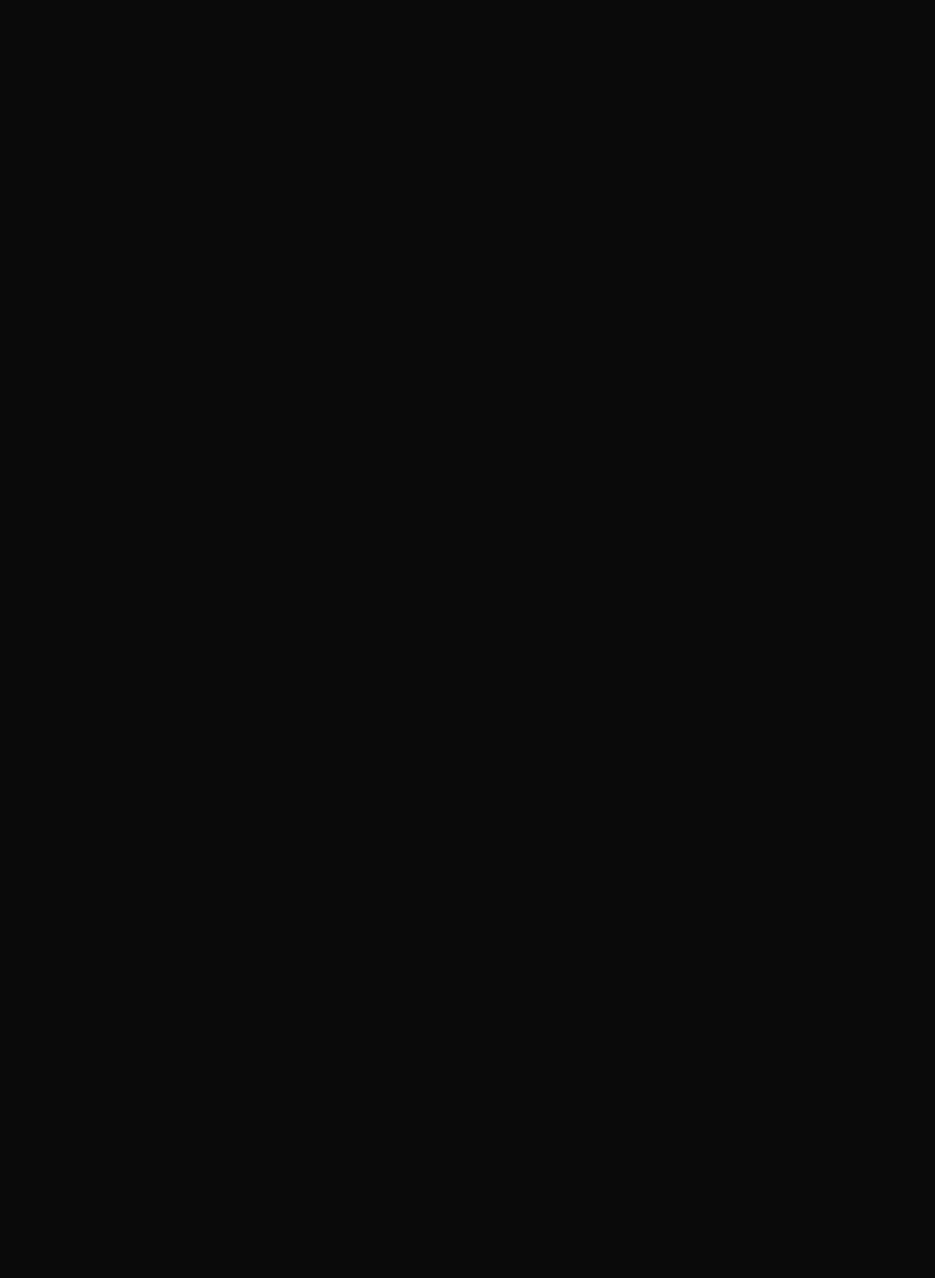
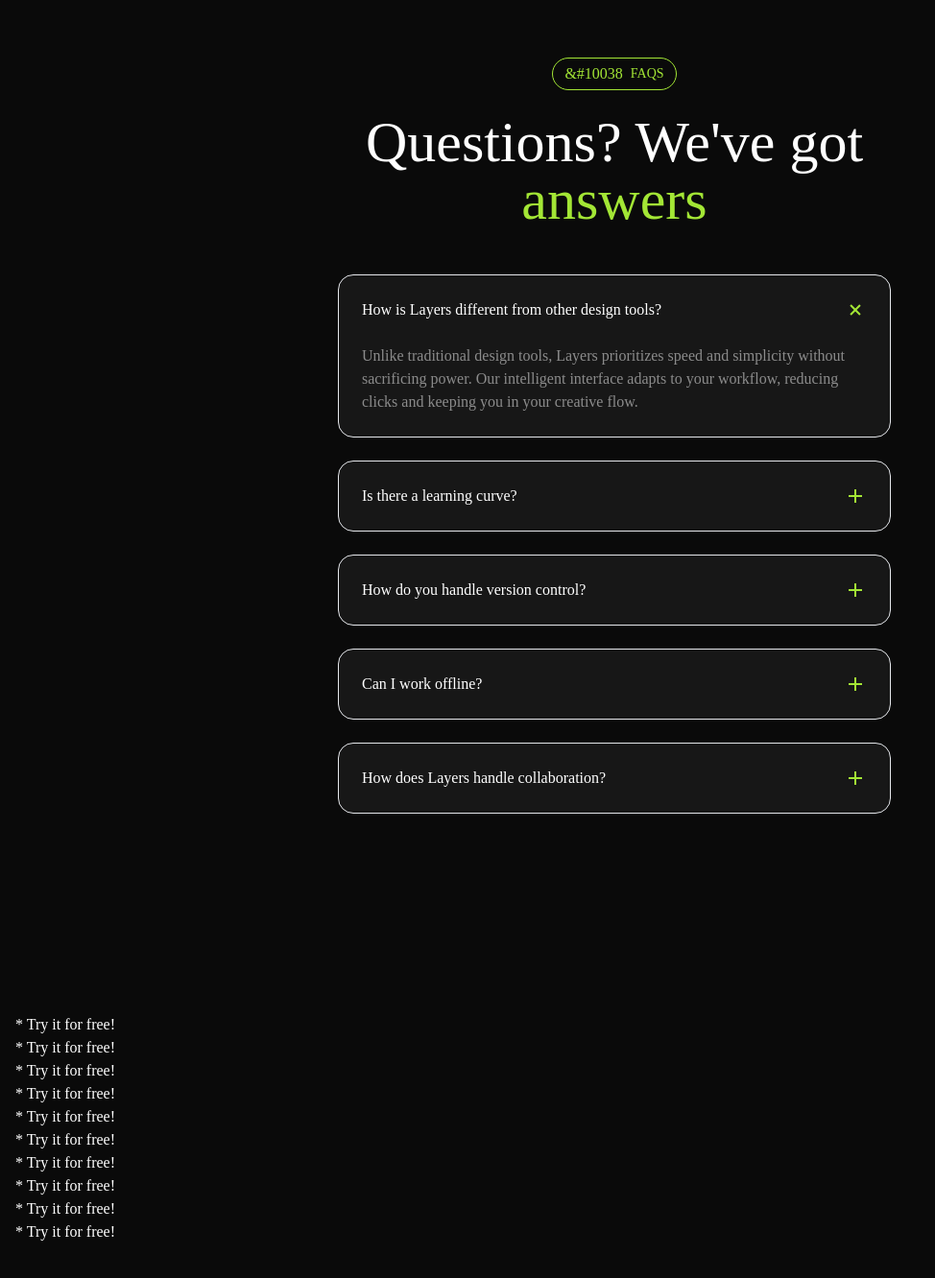
Before and after one commit to Sarthak-builds/InfraDocs, a Next.js app: page / in a window 1280 px wide. Shown: the part 3853-5185 px from the top of the page at 96% size, without its empty margins (0-974 px from the left). Before the commit the page ends 3817 px from the top, so only its background shows below. Built offline with nearby package versions, Linux system fonts and the light colour scheme; a web font is replaced by a local one.

Commit message:
added FAQs

```diff
--- a/src/app/page.tsx
+++ b/src/app/page.tsx
@@ -4,7 +4,8 @@
 import Introduction from "@/sections/Introduction";
 import Features from "@/sections/Features";
 import Integrations from "@/sections/Integrations";
-
+import Faqs from "@/sections/Faqs";
+import CallToAction from "@/sections/CallToAction";
 
 export default function Home() {
     return (
@@ -15,6 +16,8 @@
         <Introduction></Introduction>
         <Features></Features>
         <Integrations></Integrations>
+        <Faqs></Faqs>
+        <CallToAction></CallToAction>
         </>
     )
 }
--- a/src/sections/CallToAction.tsx
+++ b/src/sections/CallToAction.tsx
@@ -1,3 +1,16 @@
+
+
 export default function CallToAction() {
-    return <div>Call To Action</div>;
+    return <section className="py-24">
+        <div className="overflow-x-clip p-4 ">
+            <div>
+        {Array.from({length:10}).map((_,i)=> (
+  <div key={i}>
+            <span>*</span>
+            <span> Try it for free!</span>
+        </div>
+        ))}
+      </div>
+      </div>
+    </section>;
 }
--- a/src/sections/Faqs.tsx
+++ b/src/sections/Faqs.tsx
@@ -1,3 +1,6 @@
+import Tag from "@/components/Tag";
+import { twMerge } from "tailwind-merge";
+
 const faqs = [
     {
         question: "How is Layers different from other design tools?",
@@ -22,5 +25,28 @@
 ];
 
 export default function Faqs() {
-    return <div>Faqs</div>;
+    const selectedindex = 0;
+    return <section className="py-24">
+        <div className="container">
+           <div className="flex justify-center">
+               <Tag>Faqs</Tag>
+           </div>
+            <div className="text-6xl font-medium mt-6 text-center max-w-xl mx-auto">
+                <h2> Questions? We've got <span className="text-lime-400">answers</span></h2>
+            </div>
+            <div className="mt-12 flex flex-col gap-6 max-w-xl mx-auto">
+               {faqs.map((faq, faqIndex)=> (
+                <div key={faq.question} className="bg-neutral-900 rounded-2xl border bprder-white/10 p-6">
+                    <div className="flex gap-2 justify-between items-center">
+                        <h3 className="font-medium">{faq.question}</h3>
+                       <svg className={twMerge("text-lime-400 size-6 flex-shrink-0",selectedindex===faqIndex && "rotate-45")} xmlns="http://www.w3.org/2000/svg" viewBox="0 0 24 24" fill="rgba(163,230,53,1)"><path d="M11 11V5H13V11H19V13H13V19H11V13H5V11H11Z"></path></svg>
+                       </div>
+                       <div className={twMerge("mt-6",selectedindex!== faqIndex && "hidden" )}>
+                        <p className="text-white/50">{faq.answer}</p></div>
+
+                    </div>
+               ))}
+            </div>
+        </div>
+    </section>;
 }
```
